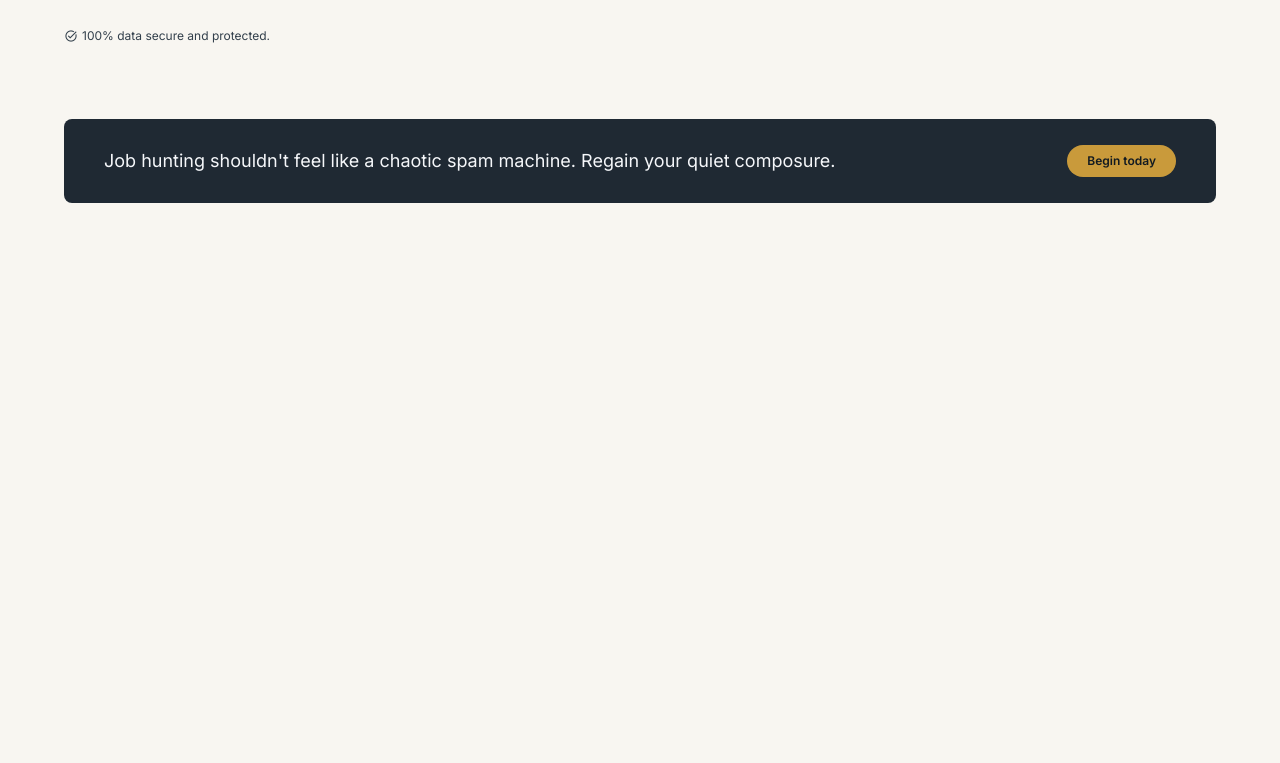
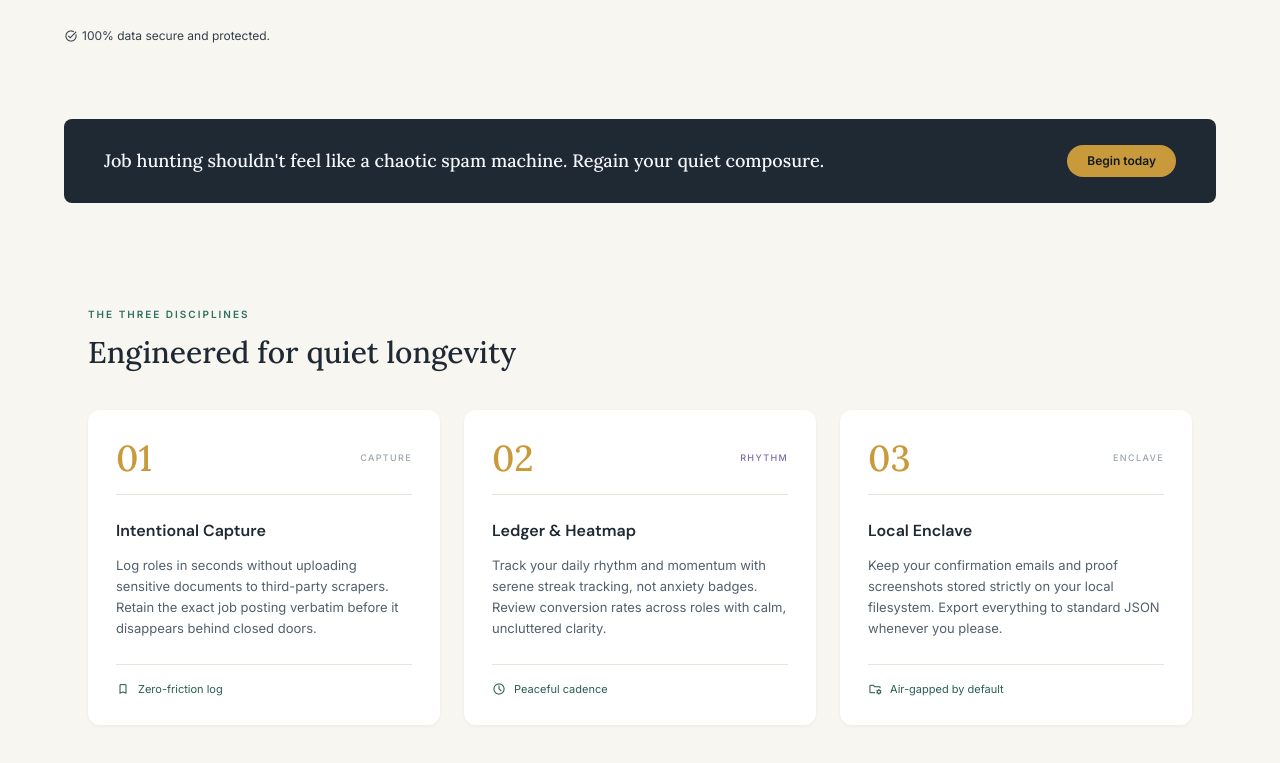
Before and after one commit to Khageswar-M/apply-proof, a React (Vite) app in the folder webApp/: page / in a window 1280 px wide. Shown: the part 473-1236 px from the top of the page. Before the commit the page ends 800 px from the top, so only its background shows below. Built offline with nearby package versions, Linux system fonts and the light colour scheme.

Commit message:
implemented the discipline section

```diff
--- /dev/null
+++ b/webApp/src/components/pages/landingPage/Disciplines.jsx
@@ -0,0 +1,64 @@
+const DISCIPLINES = [
+  {
+    number: "01",
+    tag: "Capture",
+    tagClass: "disc-tag-neutral",
+    title: "Intentional Capture",
+    description:
+      "Log roles in seconds without uploading sensitive documents to third-party scrapers. Retain the exact job posting verbatim before it disappears behind closed doors.",
+    icon: "bookmark",
+    footer: "Zero-friction log",
+  },
+  {
+    number: "02",
+    tag: "Rhythm",
+    tagClass: "disc-tag-accent",
+    title: "Ledger & Heatmap",
+    description:
+      "Track your daily rhythm and momentum with serene streak tracking, not anxiety badges. Review conversion rates across roles with calm, uncluttered clarity.",
+    icon: "schedule",
+    footer: "Peaceful cadence",
+  },
+  {
+    number: "03",
+    tag: "Enclave",
+    tagClass: "disc-tag-neutral",
+    title: "Local Enclave",
+    description:
+      "Keep your confirmation emails and proof screenshots stored strictly on your local filesystem. Export everything to standard JSON whenever you please.",
+    icon: "folder_managed",
+    footer: "Air-gapped by default",
+  },
+];
+
+export default function Disciplines() {
+  return (
+    <section className="disc-section">
+      <div className="disc-container">
+        <p className="disc-eyebrow">The three disciplines</p>
+        <h2 className="disc-heading">Engineered for quiet longevity</h2>
+
+        <div className="disc-grid">
+          {DISCIPLINES.map(({ number, tag, tagClass, title, description, icon, footer }) => (
+            <article key={number} className="disc-card">
+              <div className="disc-card-top">
+                <span className="disc-number">{number}</span>
+                <span className={`disc-tag ${tagClass}`}>{tag}</span>
+              </div>
+
+              <h3 className="disc-title">{title}</h3>
+              <p className="disc-description">{description}</p>
+
+              <div className="disc-footer">
+                <span className="material-symbols-outlined !text-sm disc-footer-icon" aria-hidden="true">
+                  {icon}
+                </span>
+                <span>{footer}</span>
+              </div>
+            </article>
+          ))}
+        </div>
+      </div>
+    </section>
+  );
+}
--- a/webApp/src/components/screens/LandingPage.jsx
+++ b/webApp/src/components/screens/LandingPage.jsx
@@ -3,6 +3,7 @@ import React from 'react'
 import HeaderBar from '../pages/landingPage/HeaderBar'
 import Hero from '../pages/landingPage/Hero'
 import Inspiration from '../pages/landingPage/Inspiration'
+import Disciplines from '../pages/landingPage/Disciplines'
 
 const LandingPage = () => {
   return (
@@ -10,6 +11,7 @@ const LandingPage = () => {
         <HeaderBar/>
         <Hero/>
         <Inspiration/>
+        <Disciplines/>
     </div>
   )
 }
--- a/webApp/src/index.css
+++ b/webApp/src/index.css
@@ -317,14 +317,90 @@ body {
 
   /* INSPIRATION STYLES */
   .inspiration-container {
-    @apply bg-neutral-900 w-full rounded-lg flex flex-row items-center justify-between px-10 ;
+    @apply bg-neutral-900 w-full rounded-lg flex flex-row items-center justify-between px-10;
   }
 
-  .inspiration-container > h1 {
-    @apply text-lg py-7 text-neutral-50;
+  .inspiration-container>h1 {
+    @apply text-lg py-7 text-neutral-50 font-serif;
   }
 
-  .inspiration-container > div {
+  .inspiration-container>div {
     @apply bg-tertiary-500 text-xs font-bold text-neutral-950 px-5 py-2 rounded-full
   }
+
+
+
+
+
+
+
+
+
+
+
+  .disc-section {
+    @apply w-full bg-canvas py-16 px-6;
+  }
+
+  .disc-container {
+    @apply mx-auto max-w-6xl;
+  }
+
+  /* Heading block */
+  .disc-eyebrow {
+    @apply font-sans text-[10px] font-semibold uppercase tracking-[0.2em] text-primary-600;
+  }
+
+  .disc-heading {
+    @apply mt-3 font-serif text-3xl font-medium text-neutral-900;
+  }
+
+  /* Grid */
+  .disc-grid {
+    @apply mt-10 grid grid-cols-1 gap-6 md:grid-cols-3;
+  }
+
+  /* Card */
+  .disc-card {
+    @apply flex flex-col rounded-card bg-surface p-7 shadow-card;
+  }
+
+  .disc-card-top {
+    @apply flex items-center justify-between border-b border-line pb-4;
+  }
+
+  .disc-number {
+    @apply font-serif text-4xl text-tertiary-500;
+  }
+
+  /* Tag (top right) */
+  .disc-tag {
+    @apply font-sans text-[9px] font-medium uppercase tracking-[0.15em];
+  }
+
+  .disc-tag-neutral {
+    @apply text-neutral-300;
+  }
+
+  .disc-tag-accent {
+    @apply text-status-interview;
+  }
+
+  .disc-title {
+    @apply mt-6 font-headline text-base font-semibold text-neutral-900;
+  }
+
+  .disc-description {
+    @apply mt-3 flex-1 font-sans text-[13px] leading-relaxed text-neutral-600;
+  }
+
+  /* Footer */
+  .disc-footer {
+    @apply mt-6 flex items-center gap-2 border-t border-line pt-4;
+    @apply font-sans text-[11px] text-primary-700;
+  }
+
+  .disc-footer-icon {
+    @apply shrink-0 select-none leading-none;
+  }
 }
```
